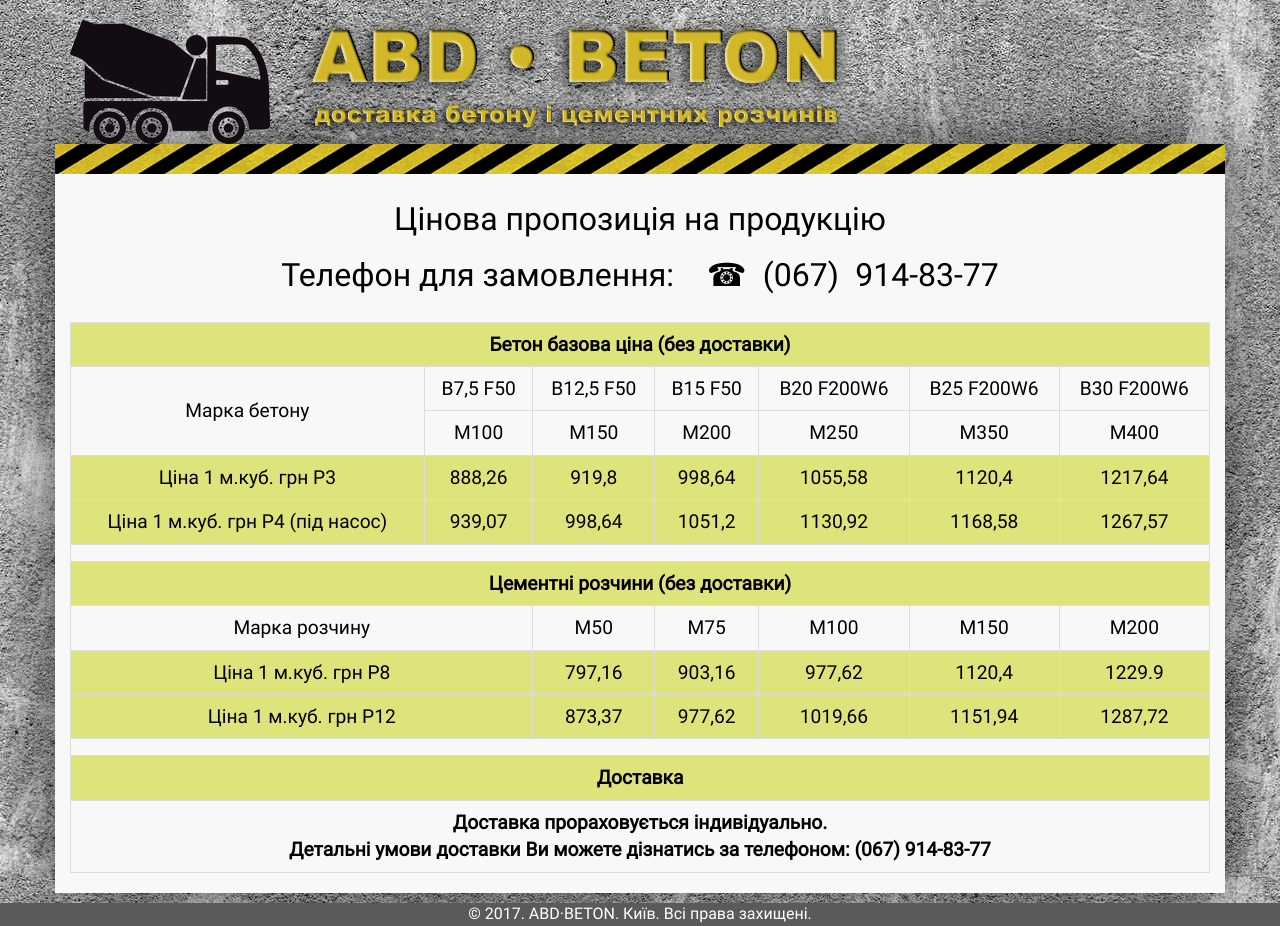
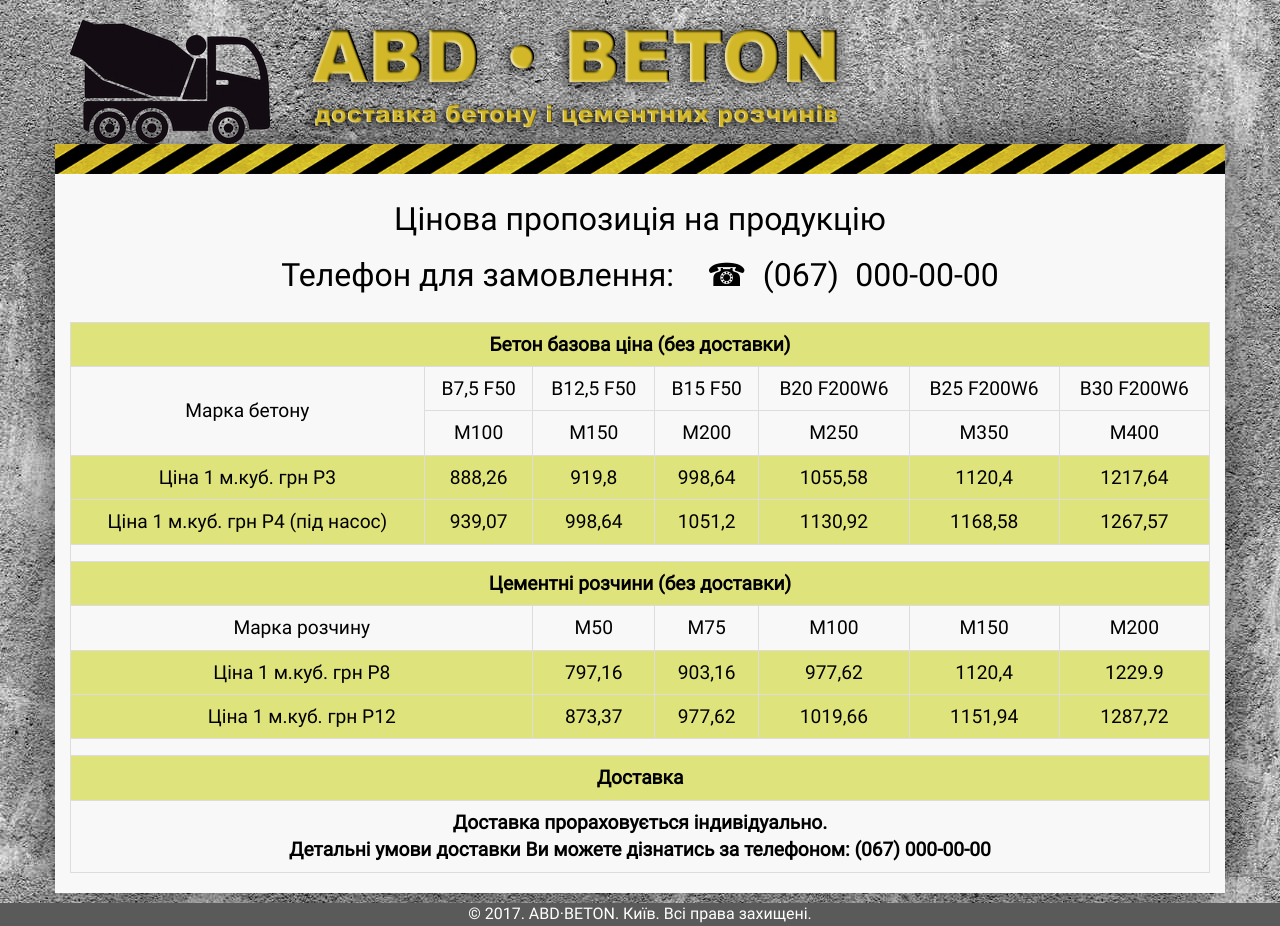
Before and after one commit to xxx87/beton, a PHP site: page / in a window 1280 px wide. Run offline with PHP 8.4, Linux system fonts and the light colour scheme.

Commit message:
edit profile

```diff
--- a/index.php
+++ b/index.php
@@ -6,7 +6,7 @@ $ini = parse_ini_file('./config/config.ini');
 <head>
 	<meta charset="UTF-8">
 	<title>ABD&#183;BETON</title>
-	<meta name="description" content="Якісний бетон ✔ Індивідуальний підхід до кожного клієнта ✔  ☎ +38 (067) 914-83-77">
+	<meta name="description" content="Якісний бетон ✔ Індивідуальний підхід до кожного клієнта ✔  ☎ +38 (067) 000-00-00">
 	<meta name="keywords" content="бетон, цемент, Киев, бетономешалка, песок, щебень, груша">
 	<meta http-equiv="X-UA-Compatible" content="IE=edge">
 	<meta name="viewport" content="width=device-width, initial-scale=1">
@@ -29,7 +29,7 @@ $ini = parse_ini_file('./config/config.ini');
     </div>
     <div class="text-header">
         <p>Цінова пропозиція на продукцію</p>
-        <p>Телефон для замовлення:&#8195;<a class="telephone" href="tel:0679148377">&#9742;<span>&#8194;(067)&#8194;914-83-77</span></a></p>
+        <p>Телефон для замовлення:&#8195;<a class="telephone" href="tel:0679148377">&#9742;<span>&#8194;(067)&#8194;000-00-00</span></a></p>
     </div>
     <div class="prices">
         <table id="prices" class="table table-bordered table-responsive">
@@ -46,7 +46,7 @@ $ini = parse_ini_file('./config/config.ini');
             <tr class="tr-title"><td colspan="2">Ціна 1 м.куб. грн P12</td><td><?php print $ini['M50_P12'];?></td><td><?php print $ini['M75_P12'];?></td><td><?php print $ini['M100_P12'];?></td><td><?php print $ini['M150_P12'];?></td><td><?php print $ini['M200_P12'];?></td></tr>
             <tr><td colspan="8"></td></tr>
             <tr class="tr-title"><td colspan="8"><strong>Доставка</strong></td></tr>
-            <tr><td colspan="8"><strong>Доставка прораховується індивідуально. <br>Детальні умови доставки Ви можете дізнатись за телефоном: <a class="telephone" href="tel:0679148377"><span>(067) 914-83-77</span></a></strong></td></tr>
+            <tr><td colspan="8"><strong>Доставка прораховується індивідуально. <br>Детальні умови доставки Ви можете дізнатись за телефоном: <a class="telephone" href="tel:0679148377"><span>(067) 000-00-00</span></a></strong></td></tr>
         </tbody>
         </table>
     </div>
```
